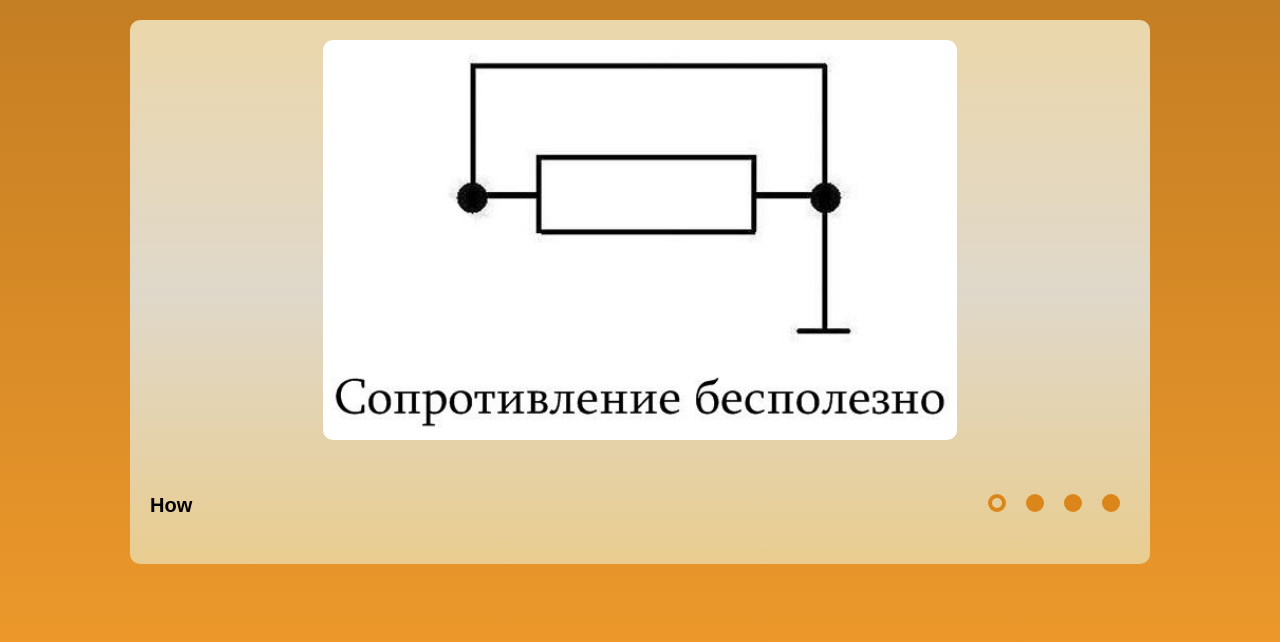
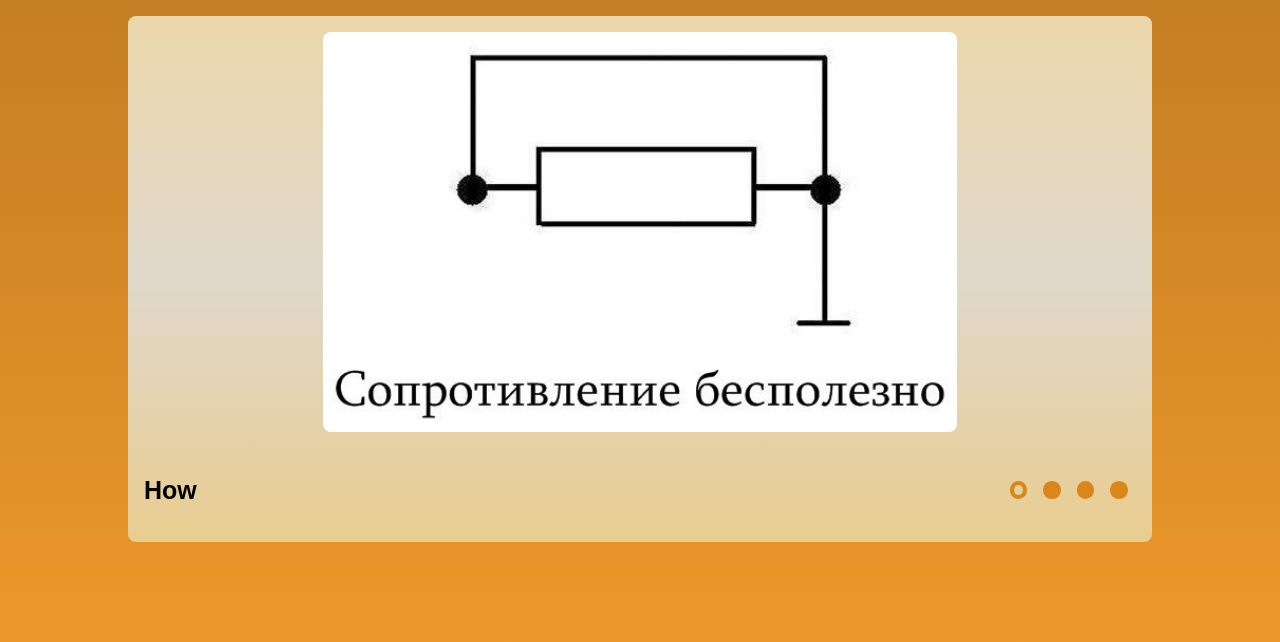
Before and after one commit to Kaelns/cssMemSlider, a plain HTML site: page cssMemSlider/index.html in a window 1280 px wide. Drawn offline with Linux system fonts and the light colour scheme.

Commit message:
fix: fix bug with rem Sun 2021-10-17 14:41:27

```diff
--- a/cssMemSlider/styles.css
+++ b/cssMemSlider/styles.css
@@ -7,12 +7,12 @@
 }
 
 html {
-  font-size: 20px;
   height: 100vh;
   background: linear-gradient(to bottom, rgb(196, 126, 35), rgb(245, 158, 44));
 }
 
 body {
+  font-size: 25px;
   line-height: 1.5;
   font-family: Arial, Helvetica, sans-serif;
   display: flex;
@@ -21,7 +21,7 @@ body {
 }
 
 .slider__wrapper {
-  width: 51rem;
+  width: 64rem;
   margin: 1rem;
   padding: 1rem;
   border-radius: 0.5rem;
@@ -117,8 +117,8 @@ input[type="radio"] {
   content: "";
   display: inline-block;
   border: none;
-  height: 0.9rem;
-  width: 0.9rem;
+  height: 1.1rem;
+  width: 1.1rem;
   background-color: rgb(218, 134, 26);
   border-radius: 50%;
   transition: all 0.4s ease-out;
@@ -212,6 +212,10 @@ input[type="radio"] {
 }
 
 @media (max-width: 768px) {
+  body {
+    font-size: 20px;
+  }
+
   .slider__bottom {
     margin: 1rem 0;
   }
```
